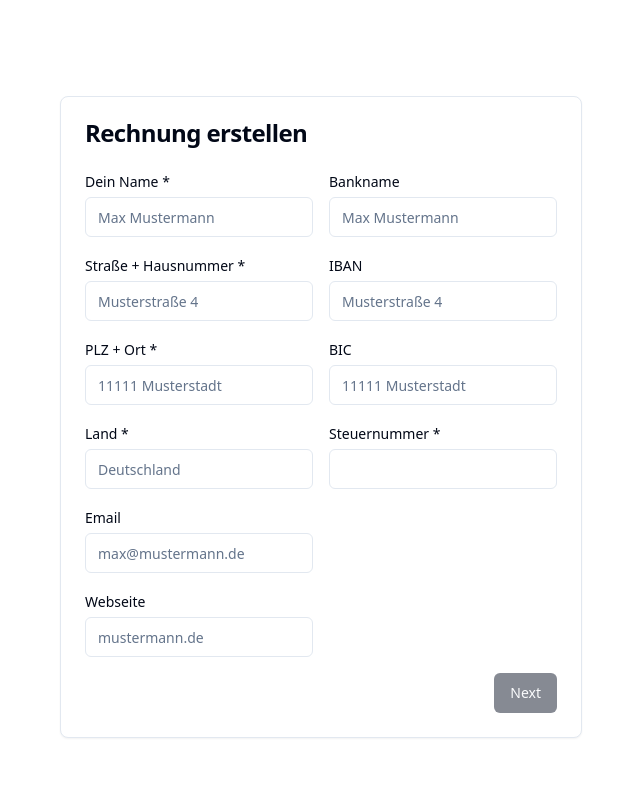
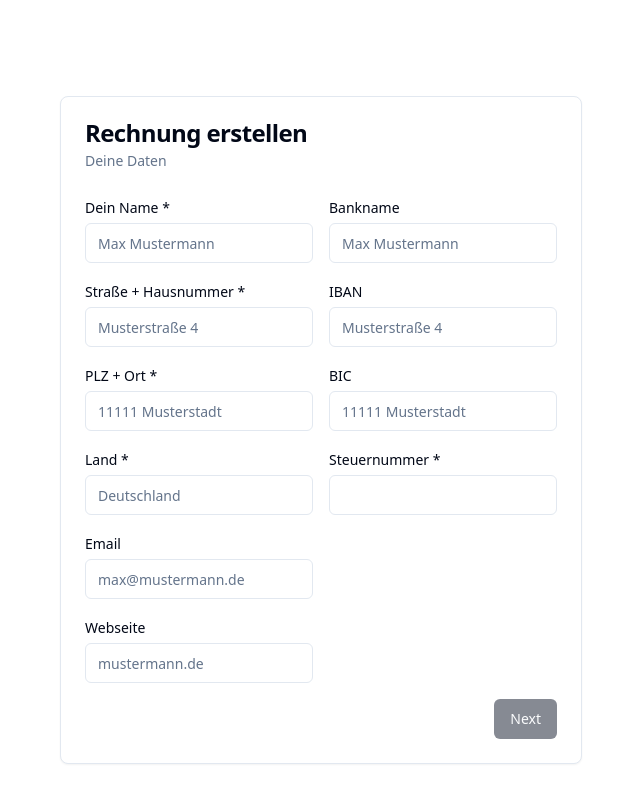
Before and after one commit to Dominik-Reinert/rechnung, a Next.js app: page / in a window 1280 px wide. Shown: the top 802 px of the page, without its empty margins (319-959 px from the left). Built offline with nearby package versions, Linux system fonts and the light colour scheme.

Commit message:
add description

```diff
--- a/src/app/page.tsx
+++ b/src/app/page.tsx
@@ -2,7 +2,7 @@
 
 import { Button } from '@/components/ui/button'
 import { Calendar } from '@/components/ui/calendar'
-import { Card, CardContent, CardHeader, CardTitle } from '@/components/ui/card'
+import { Card, CardContent, CardDescription, CardHeader, CardTitle } from '@/components/ui/card'
 import { Form, FormControl, FormField, FormItem, FormLabel, FormMessage } from '@/components/ui/form'
 import { Input } from '@/components/ui/input'
 import { Popover, PopoverContent } from '@/components/ui/popover'
@@ -103,7 +103,13 @@ export default function Home() {
   return (
     <main className="flex min-h-screen flex-col items-center justify-between p-24">
       <Card>
-        <CardHeader><CardTitle>Rechnung erstellen</CardTitle></CardHeader>
+        <CardHeader>
+          <CardTitle>Rechnung erstellen</CardTitle>
+          <CardDescription>
+            {state.step === 1 ? "Deine Daten" : undefined}
+            {state.step === 2 ? "Kundendaten" : undefined}
+          </CardDescription>
+        </CardHeader>
         <CardContent>
           {state.step === 1 ? <Step1 initialValues={state} onSubmit={onSubmitStepOne} /> : null}
           {state.step === 2 ? <Step2 initialValues={state} onSubmit={onSubmitStepTwo} onBackClick={onBackClick} /> : null}
```
